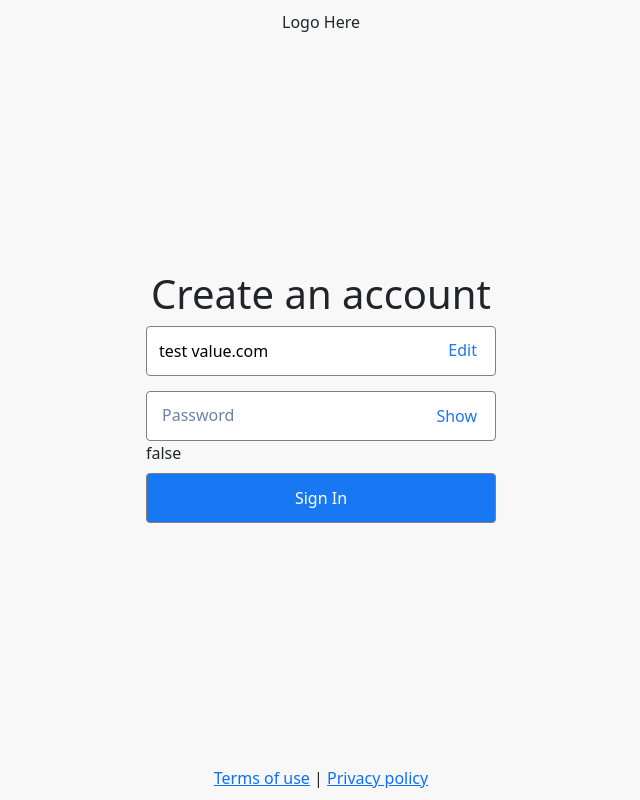
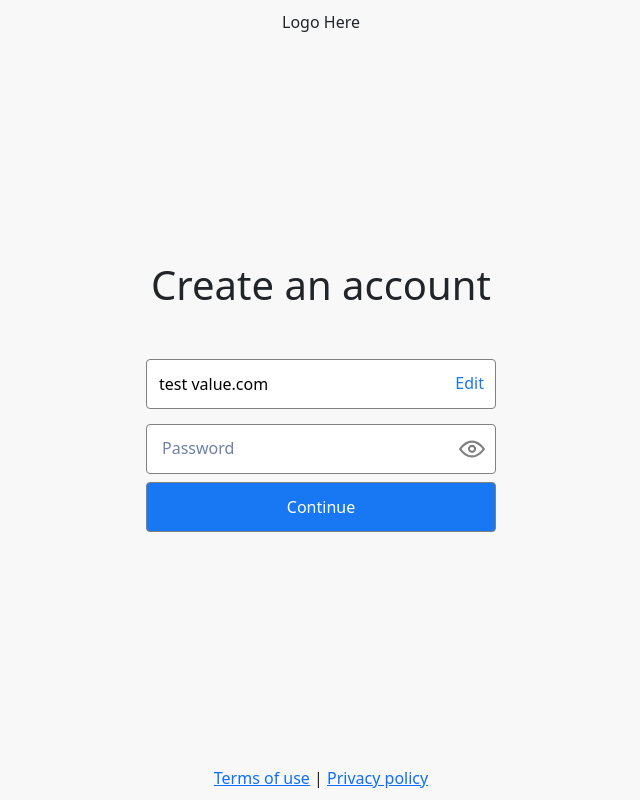
Before and after one commit to CPoffWebster/OkiStory, a Next.js app: page / in a window 1280 px wide. Shown: the whole page, without its empty margins (319-959 px from the left). Built offline with nearby package versions, Linux system fonts and the light colour scheme.

Commit message:
Configured hide/show correctly

```diff
--- a/app/components/Login/SignUp.css
+++ b/app/components/Login/SignUp.css
@@ -1,3 +1,7 @@
+.title {
+  margin-bottom: 50px;
+}
+
 .input-edit-container {
     position: relative;
     display: inline-flex;
@@ -15,7 +19,7 @@
 
   .edit-button {
     position: absolute;
-    right: 2%;
+    right: 0%;
     top: 0;
     padding: 12px;
     border: none;
@@ -62,29 +66,43 @@
     color: red;
   }
 
+  .input-wrapper {
+    position: relative;
+    width: 350px;
+  }
+
   .toggle-password {
     position: absolute;
-    right: 2%;
-    top: 2%;
-    padding: 12px;
+    right: 0px;
+    top: 50%;
+    transform: translateY(-50%);
+    padding: 10px;
     border: none;
     background: none;
-    color: #1877f2;
     cursor: pointer;
-    border-radius: 4px;
     z-index: 2;
-    background-color: white;
   }
 
+
+  /* For most browsers */
+  input[type="password"]::-ms-reveal,
+  input[type="password"]::-webkit-reveal {
+    display: none;
+  }
+
+
   .password-input {
+    /* height: 40px; */
+    width: 100%;
     padding: 12px;
     border: gray 1px solid;
     border-radius: 4px;
   }
 
+
   .password-input:focus {
     outline: none;
-    border: 1px solid #0a53e4;  /* Blue border when focused */
+    border: 1px solid #0a53e4;
   }
 
   .password-input.error {
@@ -96,6 +114,33 @@
     border-color: red;
     border: 1px solid red;
   }
+
+
+
+  .password-strength-info {
+    margin-top: 15px;
+    border: gray 1px solid;
+    border-radius: 4px;
+    padding: 8px 16px;
+  }
+
+  .password-strength-info p {
+    margin-bottom: 5px;
+  }
+
+  .password-strength-info ul {
+    line-height: 1.2;
+    margin-bottom:5px;
+  }
+
+  .char-count-red {
+    color: red;
+  }
+
+  .char-count-green {
+    color: green;
+  }
+
 
 
   .signInButton {
--- a/app/components/Login/SignUp.tsx
+++ b/app/components/Login/SignUp.tsx
@@ -1,6 +1,6 @@
 import React from "react";
 import "./SignUp.css";
-import { errorIcon } from "@/data/icons";
+import { eyeOffIcon, eyeOnIcon } from "@/data/icons";
 
 export interface SignUpProps {
   emailValue: string;
@@ -11,6 +11,7 @@ const SignUp: React.FC<SignUpProps> = ({ emailValue }) => {
   const [passwordError, setPasswordError] = React.useState(false);
   const [inputFocused, setInputFocused] = React.useState(false);
   const [showPassword, setShowPassword] = React.useState(false);
+  const [continueClicked, setContinueClicked] = React.useState(false);
 
   const togglePasswordVisibility = () => {
     setShowPassword(!showPassword);
@@ -23,23 +24,28 @@ const SignUp: React.FC<SignUpProps> = ({ emailValue }) => {
     target: { value: React.SetStateAction<string> };
   }) => {
     setPasswordValue(e.target.value);
+    if (passwordError && e.target.value.length >= 8) {
+      setPasswordError(false);
+    }
   };
 
   // handle password submit
   const handleSubmit = async () => {
-    // const isEmailValid = validator.isEmail(emailValue);
-    // console.log(isEmailValid, emailValue);
-    setPasswordError(true); // Set the error state based on email validity
+    setContinueClicked(true);
+    if (passwordValue.length < 8) {
+      setPasswordError(true);
+    }
   };
 
   return (
     <>
-      <h1>Create an account</h1>
+      <h1 className="title">Create an account</h1>
       <div className="input-edit-container">
         <input className="email-input-edit" value={emailValue} readOnly />
         <button className="edit-button">Edit</button>
       </div>
       <div className="input-password-container">
+        <div className="input-wrapper">
           <input
             className={`password-input ${passwordError ? "error" : ""}`}
             id="password"
@@ -49,10 +55,14 @@ const SignUp: React.FC<SignUpProps> = ({ emailValue }) => {
             onFocus={handleFocus}
             onBlur={handleBlur}
           />
-        {showPassword.toString()}
-        <button className="toggle-password" onClick={togglePasswordVisibility}>
-          {showPassword ? "Hide" : "Show"}
+          <button
+            className="toggle-password"
+            onClick={togglePasswordVisibility}
+          >
+            {showPassword ? eyeOffIcon : eyeOnIcon}
           </button>
+        </div>
+
         <label
           className={
             passwordValue || inputFocused
@@ -65,12 +75,25 @@ const SignUp: React.FC<SignUpProps> = ({ emailValue }) => {
         >
           Password
         </label>
-        {passwordError && (
-          <div className="errorText">{errorIcon} password error</div>
+        {continueClicked && (
+          <div className="password-strength-info">
+            <p>Your password must contain:</p>
+            <ul>
+              <li
+                className={
+                  passwordValue.length < 8
+                    ? "char-count-red"
+                    : "char-count-green"
+                }
+              >
+                At least 8 characters
+              </li>
+            </ul>
+          </div>
         )}
       </div>
       <button className="signInButton" onClick={handleSubmit}>
-        Sign In
+        Continue
       </button>
     </>
   );
--- a/data/icons.tsx
+++ b/data/icons.tsx
@@ -78,13 +78,15 @@ export const eyeOnIcon = (
     <path
       clipRule="evenodd"
       d="M17.7469 15.4149C17.9855 14.8742 18.1188 14.2724 18.1188 14.0016C18.1188 11.6544 16.2952 9.7513 14.046 9.7513C11.7969 9.7513 9.97332 11.6544 9.97332 14.0016C9.97332 16.3487 12.0097 17.8886 14.046 17.8886C15.3486 17.8886 16.508 17.2515 17.2517 16.2595C17.4466 16.0001 17.6137 15.7168 17.7469 15.4149ZM14.046 15.7635C14.5551 15.7635 15.0205 15.5684 15.3784 15.2457C15.81 14.8566 16 14.2807 16 14.0016C16 12.828 15.1716 11.8764 14.046 11.8764C12.9205 11.8764 12 12.8264 12 14C12 14.8104 12.9205 15.7635 14.046 15.7635Z"
-      fill="black"
+      // fill="black"
+      fill="#808080"
       fillRule="evenodd"
     />
     <path
       clipRule="evenodd"
       d="M1.09212 14.2724C1.07621 14.2527 1.10803 14.2931 1.09212 14.2724C0.96764 14.1021 0.970773 13.8996 1.09268 13.7273C1.10161 13.7147 1.11071 13.7016 1.11993 13.6882C4.781 8.34319 9.32105 5.5 14.0142 5.5C18.7025 5.5 23.2385 8.33554 26.8956 13.6698C26.965 13.771 27 13.875 27 13.9995C27 14.1301 26.9593 14.2399 26.8863 14.3461C23.2302 19.6702 18.6982 22.5 14.0142 22.5C9.30912 22.5 4.75717 19.6433 1.09212 14.2724ZM3.93909 13.3525C3.6381 13.7267 3.6381 14.2722 3.93908 14.6465C7.07417 18.5443 10.6042 20.3749 14.0142 20.3749C17.4243 20.3749 20.9543 18.5443 24.0894 14.6465C24.3904 14.2722 24.3904 13.7267 24.0894 13.3525C20.9543 9.45475 17.4243 7.62513 14.0142 7.62513C10.6042 7.62513 7.07417 9.45475 3.93909 13.3525Z"
-      fill="black"
+      // fill="black"
+      fill="#808080"
       fillRule="evenodd"
     />
   </svg>
@@ -101,12 +103,14 @@ export const eyeOffIcon = (
     <path
       clipRule="evenodd"
       d="M22.6928 1.55018C22.3102 1.32626 21.8209 1.45915 21.6 1.84698L19.1533 6.14375C17.4864 5.36351 15.7609 4.96457 14.0142 4.96457C9.32104 4.96457 4.781 7.84644 1.11993 13.2641L1.10541 13.2854L1.09271 13.3038C0.970762 13.4784 0.967649 13.6837 1.0921 13.8563C3.79364 17.8691 6.97705 20.4972 10.3484 21.6018L8.39935 25.0222C8.1784 25.4101 8.30951 25.906 8.69214 26.1299L9.03857 26.3326C9.4212 26.5565 9.91046 26.4237 10.1314 26.0358L23.332 2.86058C23.553 2.47275 23.4219 1.97684 23.0392 1.75291L22.6928 1.55018ZM18.092 8.00705C16.7353 7.40974 15.3654 7.1186 14.0142 7.1186C10.6042 7.1186 7.07416 8.97311 3.93908 12.9239C3.63812 13.3032 3.63812 13.8561 3.93908 14.2354C6.28912 17.197 8.86102 18.9811 11.438 19.689L12.7855 17.3232C11.2462 16.8322 9.97333 15.4627 9.97333 13.5818C9.97333 11.2026 11.7969 9.27368 14.046 9.27368C15.0842 9.27368 16.0317 9.68468 16.7511 10.3612L18.092 8.00705ZM15.639 12.3137C15.2926 11.7767 14.7231 11.4277 14.046 11.4277C12.9205 11.4277 12 12.3906 12 13.5802C12 14.3664 12.8432 15.2851 13.9024 15.3624L15.639 12.3137Z"
-      fill="black"
+      // fill="black"
+      fill="#808080"
       fillRule="evenodd"
     />
     <path
       d="M14.6873 22.1761C19.1311 21.9148 23.4056 19.0687 26.8864 13.931C26.9593 13.8234 27 13.7121 27 13.5797C27 13.4535 26.965 13.3481 26.8956 13.2455C25.5579 11.2677 24.1025 9.62885 22.5652 8.34557L21.506 10.2052C22.3887 10.9653 23.2531 11.87 24.0894 12.9239C24.3904 13.3032 24.3904 13.8561 24.0894 14.2354C21.5676 17.4135 18.7903 19.2357 16.0254 19.827L14.6873 22.1761Z"
-      fill="black"
+      // fill="black"
+      fill="#808080"
     />
   </svg>
 );
```
Lines whose indentation alone changed are shown as unchanged.
